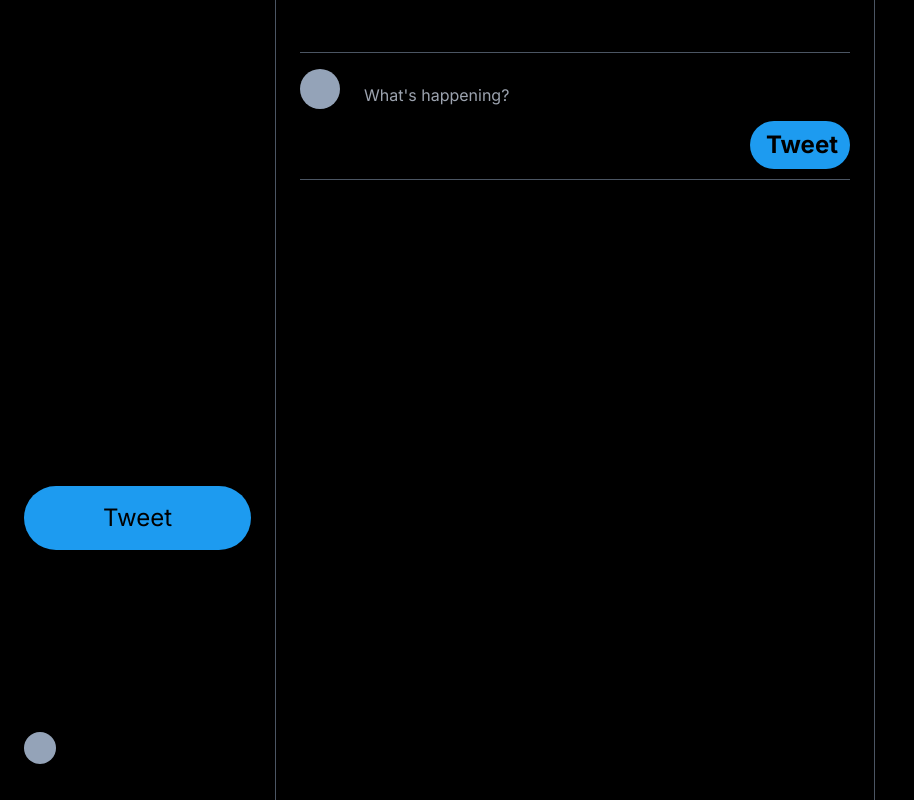
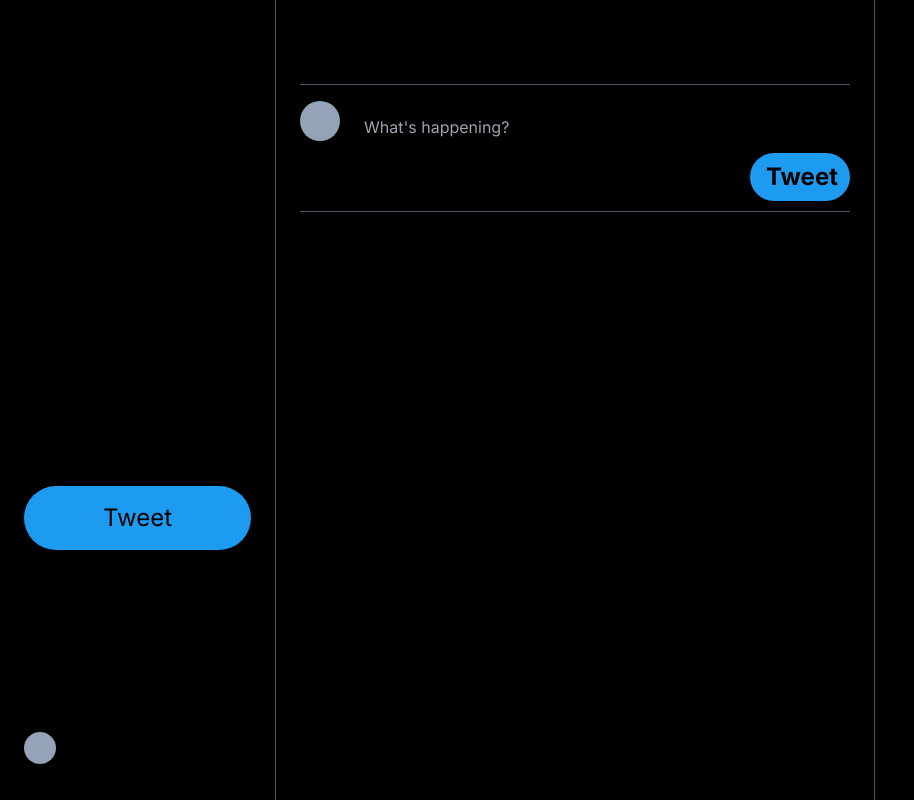
Before and after one commit to itsmesuraj20/twitter-clone-Working-with-help-of-YT-Friend, a Next.js app: page / in a window 1280 px wide. Shown: the whole page, without its empty margins (0-914 px from the left). Built offline with nearby package versions, Linux system fonts and the light colour scheme.

Commit message:
made changes

```diff
--- a/src/app/page.tsx
+++ b/src/app/page.tsx
@@ -8,7 +8,7 @@ const page = () => {
         {/* Header */}
        <LeftSidebar/>
        <main className="ml-[275px] p-6 flex w-[600px] h-full min-h-screen flex-col border-l-[0.5px] border-r-[0.5px] border-gray-600">
-        <h1 className="text-xl font-bold">Home</h1>
+        <h1 className="text-xl font-bold my-4">Home</h1>
         <div className="border-t-[0.5px] border-b-[0.5px] flex items-stretch py-4 space-x-2 border-gray-600 h-32 relative">
           <div className="w-10 h-10 bg-slate-400 rounded-full flex-none"></div>
           <div className="flex flex-col w-full h-full ">
```
